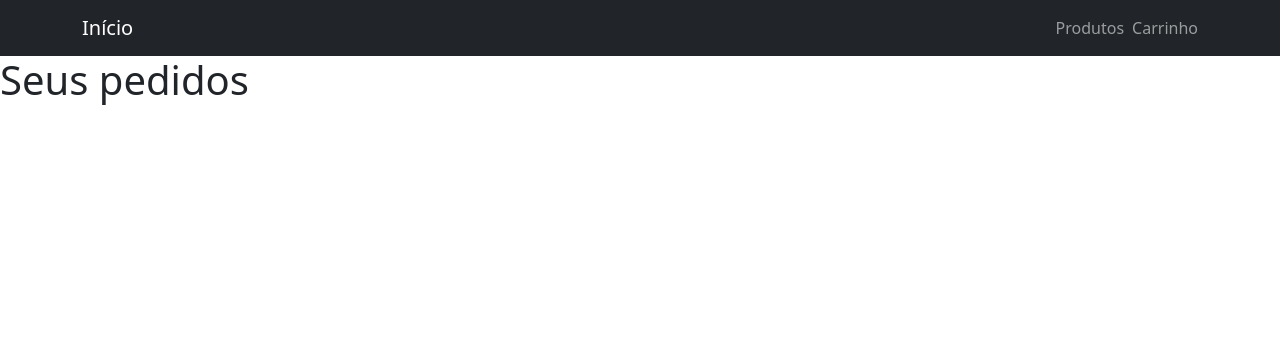
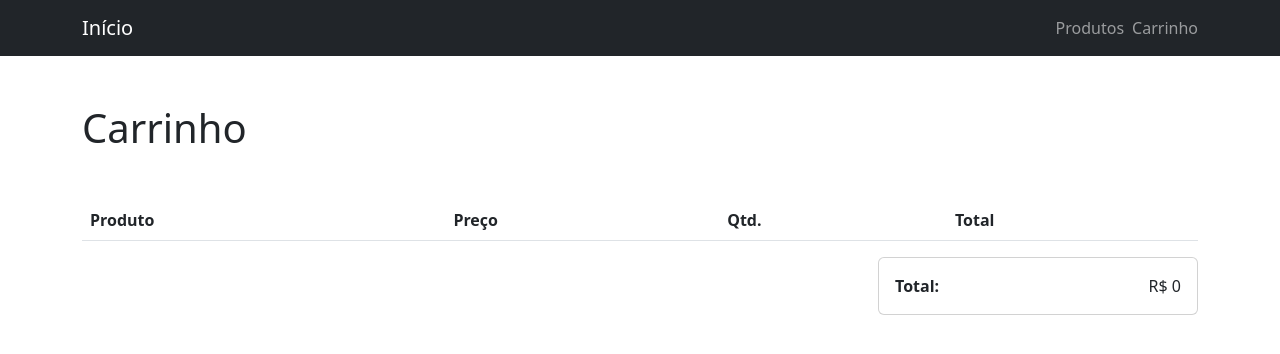
Before and after one commit to FranGJ7/next-store-black, a Next.js app: page /cart in a window 1280 px wide. Shown: the top 354 px of the page. Built offline with nearby package versions, Linux system fonts and the light colour scheme.

Commit message:
Carrinho de compra concluido

```diff
--- a/pages/_app.tsx
+++ b/pages/_app.tsx
@@ -1,6 +1,6 @@
 import 'bootstrap/dist/css/bootstrap.min.css'
 import type { AppProps } from 'next/app'
-import { CartContextProvider } from '../src/hooks/useCard'
+import { CartContextProvider } from '../src/hooks/useCart'
 
 function MyApp({ Component, pageProps }: AppProps) {
   return (
--- a/pages/cart.tsx
+++ b/pages/cart.tsx
@@ -1,5 +1,8 @@
 import { NextPage } from "next";
 import Head from "next/head";
+import { Container } from "reactstrap"
+import CartTable from "../src/components/CartTable";
+import CartTotal from "../src/components/CartTotal"
 import Header from "../src/components/Header";
 
 const Cart: NextPage = () =>{
@@ -11,9 +14,16 @@ const Cart: NextPage = () =>{
             <link rel="stylesheet" href="favicon.ico"/>
         </Head>
         <Header/>
-        <h1>
-            Seus pedidos
-        </h1>
+        <main>
+        <Container className="mb-5">
+          <h1 className="my-5">
+            Carrinho
+          </h1>
+
+          <CartTable />
+          <CartTotal />
+        </Container>
+      </main>
         </>
     )
 }
--- /dev/null
+++ b/src/components/CartTable.tsx
@@ -0,0 +1,101 @@
+import Image from "next/image";
+import { useEffect, useState } from "react";
+import { Button, Col, Row, Table } from "reactstrap";
+import { useCart } from "../hooks/useCart";
+import { ProductType } from "../services/products";
+
+type CartEntry = {
+  product: ProductType
+  quantity: number
+}
+
+const CartTableRow = (props: {
+  entry: CartEntry
+}) => {
+  const { addProduct, removeProduct } = useCart()
+
+  return (
+    <tr>
+      <td>
+        <Row className="align-items-center">
+          <Col xs={4} md={2} lg={1}>
+            <Image
+              src={props.entry.product.imageUrl}
+              alt={props.entry.product.name}
+              height={500}
+              width={600}
+            />
+          </Col>
+          <Col xs={8} md={10} lg={11}>
+            {props.entry.product.name}
+          </Col>
+        </Row>
+      </td>
+      <td>R$ {props.entry.product.price}</td>
+      <td>{props.entry.quantity}</td>
+      <td>R$ {(props.entry.product.price * props.entry.quantity)}</td>
+      <td>
+        <Button
+          color="primary"
+          size="sm"
+          onClick={() => addProduct(props.entry.product)}
+        >
+          +
+        </Button>
+        {' '}
+        <Button
+          color="danger"
+          size="sm"
+          onClick={() => removeProduct(props.entry.product.id)}
+        >
+          –
+        </Button>
+      </td>
+    </tr>
+  )
+}
+
+export default function CartTable() {
+    const [cartEntries, setCartEntries] = useState<CartEntry[]>([])
+    const { cart } = useCart()
+
+    useEffect(() => {
+      const entriesList = cart.reduce((list, product) => {
+        const entryIndex = list.findIndex(entry => entry.product.id === product.id)
+
+        if (entryIndex === -1) {
+          return [
+            ...list,
+            {
+              product,
+              quantity: 1
+            }
+          ]
+        }
+
+        list[entryIndex].quantity++
+        return list
+
+      }, [] as CartEntry[])
+
+      entriesList.sort((a, b) => a.product.id - b.product.id)
+      setCartEntries(entriesList)
+
+    }, [cart])
+
+    return (
+      <Table responsive className="align-middle" style={{ minWidth: '32rem' }}>
+        <thead>
+          <tr>
+            <th>Produto</th>
+            <th>Preço</th>
+            <th>Qtd.</th>
+            <th>Total</th>
+          </tr>
+        </thead>
+        <tbody>
+                  {cartEntries.map(entry => <CartTableRow key={entry.product.id} entry={entry} />)}
+        </tbody>
+      </Table>
+    )
+  }
--- /dev/null
+++ b/src/components/CartTotal.tsx
@@ -0,0 +1,21 @@
+import { Card, CardBody } from "reactstrap";
+import { useCart } from "../hooks/useCart";
+
+const CartTotal = () => {
+  const { cart } = useCart()
+
+  return (
+    <Card className="ms-auto" style={{ maxWidth: '20rem' }}>
+      <CardBody className="d-flex justify-content-between">
+        <strong>
+          Total:
+        </strong>
+        <span>
+          R$ {cart.reduce((total, product) => total + product.price, 0)}
+        </span>
+      </CardBody>
+    </Card>
+  )
+}
+
+export default CartTotal
--- a/src/components/ProductCard.tsx
+++ b/src/components/ProductCard.tsx
@@ -4,7 +4,7 @@ import Image from "next/image"
 import Link from "next/link"
 import React, { useState } from "react"
 import { Button, Card, CardBody, CardSubtitle } from "reactstrap"
-import { useCart } from "../hooks/useCard"
+import { useCart } from "../hooks/useCart"
 import { ProductType } from "../services/products"
 import SuccessToast from "./SucessToast"
 
--- a/src/components/ProductDetails.tsx
+++ b/src/components/ProductDetails.tsx
@@ -1,7 +1,7 @@
 import Image from "next/image";
 import React, { useState } from "react";
 import { Button, Col, Row } from "reactstrap";
-import { useCart } from "../hooks/useCard";
+import { useCart } from "../hooks/useCart";
 import { ProductType } from "../services/products";
 import SuccessToast from "./SucessToast";
 
```
Also changed, not shown: src/hooks/useCart.tsx (renamed from src/hooks/useCard.tsx).
